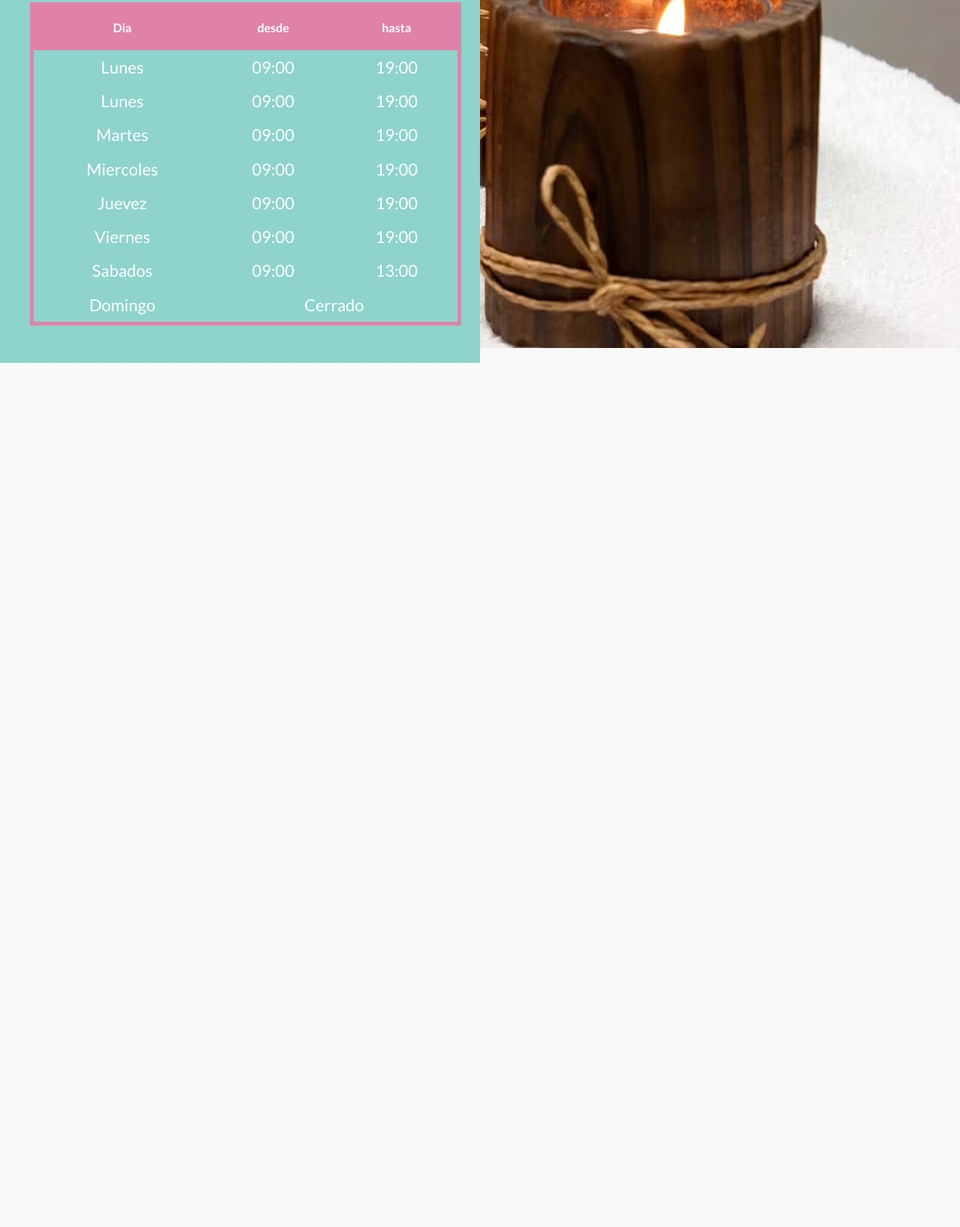
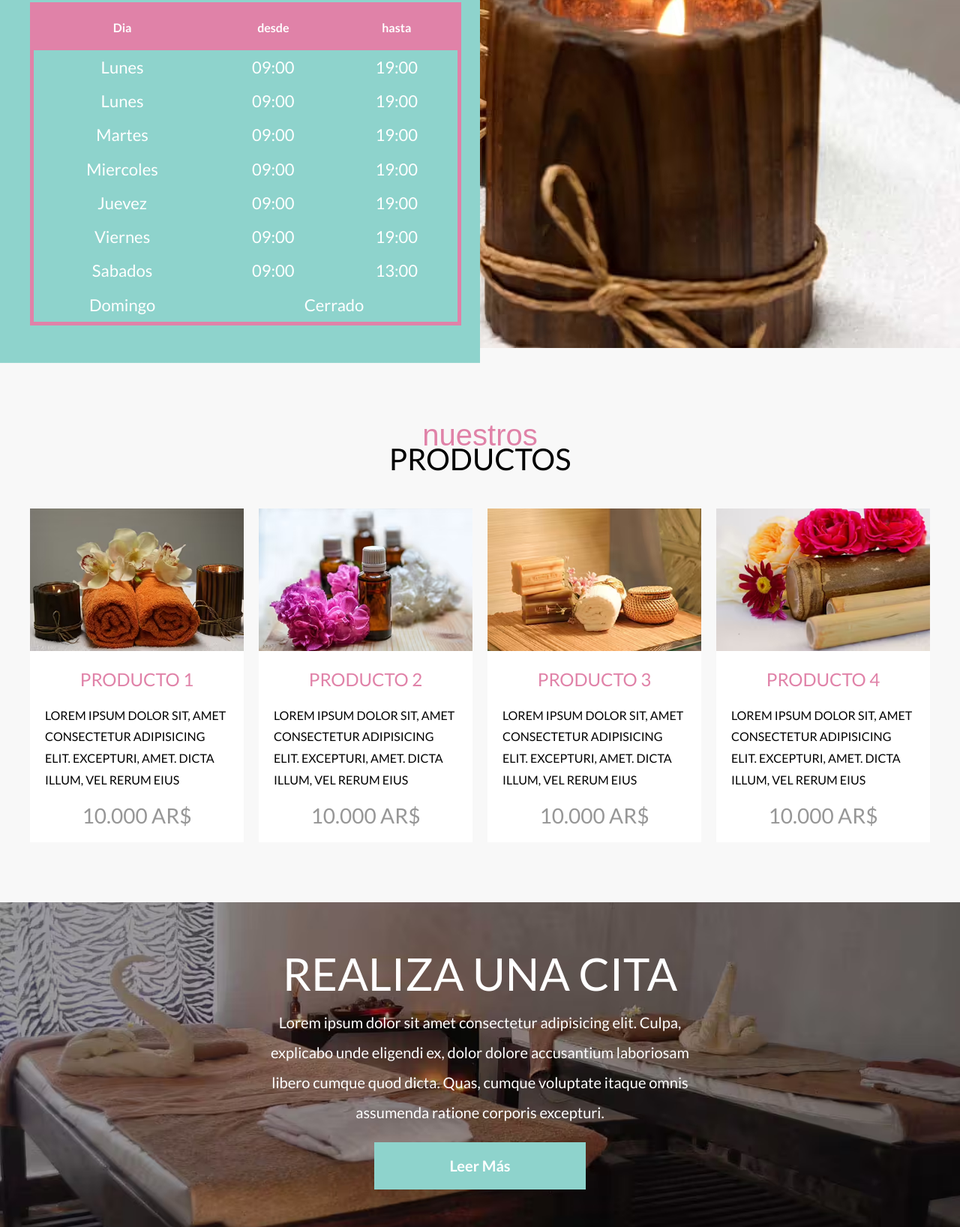
Before and after one commit to GustavoParfait/CandelaSpa, a website: page index.html in a window 1280 px wide. Shown: the part 2260-3896 px from the top of the page at 75% size. Before the commit the page ends 2744 px from the top, so only its background shows below. Drawn offline with Linux system fonts and the light colour scheme; a web font is replaced by a local one.

Commit message:
250120242002

```diff
--- a/index.html
+++ b/index.html
@@ -147,5 +147,71 @@
             </div>
         </div>
     </section>
+
+    <main class="products container section">
+        <h2 class="productsHeading">Nuestros <span>productos</span></h2>
+
+        <div class="productsGrid">
+
+            <!--Start products 1-->
+            <div class="product">
+                <div class="productMask">
+                    <img class="productImage" src="build/img/producto_01.avif" alt="Producto 1">
+                </div>
+                <div class="productContent">
+                    <h3 class="productName">Producto 1</h3>
+                    <p class="productDescription">Lorem ipsum dolor sit, amet consectetur adipisicing elit. Excepturi, amet. Dicta illum, vel rerum eius</p>
+                    <p class="productPrice">10.000 AR$</p>
+                </div>
+            </div>
+            <!--End Products 1-->
+
+            <!--Start products 2-->
+            <div class="product">
+                <div class="productMask">
+                    <img class="productImage" src="build/img/producto_02.avif" alt="Producto 1">
+                </div>
+                <div class="productContent">
+                    <h3 class="productName">Producto 2</h3>
+                    <p class="productDescription">Lorem ipsum dolor sit, amet consectetur adipisicing elit. Excepturi, amet. Dicta illum, vel rerum eius</p>
+                    <p class="productPrice">10.000 AR$</p>
+                </div>
+            </div>
+            <!--End Products 2-->
+
+            <!--Start products 3-->
+            <div class="product">
+                <div class="productMask">
+                    <img class="productImage" src="build/img/producto_03.avif" alt="Producto 1">
+                </div>
+                <div class="productContent">
+                    <h3 class="productName">Producto 3</h3>
+                    <p class="productDescription">Lorem ipsum dolor sit, amet consectetur adipisicing elit. Excepturi, amet. Dicta illum, vel rerum eius</p>
+                    <p class="productPrice">10.000 AR$</p>
+                </div>
+            </div>
+            <!--End Products 3-->
+
+            <!--Start products 4-->
+            <div class="product">
+                <div class="productMask">
+                    <img class="productImage" src="build/img/producto_04.avif" alt="Producto 1">
+                </div>
+                <div class="productContent">
+                    <h3 class="productName">Producto 4</h3>
+                    <p class="productDescription">Lorem ipsum dolor sit, amet consectetur adipisicing elit. Excepturi, amet. Dicta illum, vel rerum eius</p>
+                    <p class="productPrice">10.000 AR$</p>
+                </div>
+            </div>
+            <!--End Products 4-->
+
+        </div>
+    </main>
+
+    <section class="quotes">
+        <h2 class="quotesHeading">Realiza una Cita</h2>
+        <p class="quotesText">Lorem ipsum dolor sit amet consectetur adipisicing elit. Culpa, explicabo unde eligendi ex, dolor dolore accusantium laboriosam libero cumque quod dicta. Quas, cumque voluptate itaque omnis assumenda ratione corporis excepturi.</p>
+        <a class="quotesLink" href="#">Leer Más</a>
+    </section>
 </body>
 </html>
--- /dev/null
+++ b/src/scss/ui/contenido/_cita.scss
@@ -0,0 +1,29 @@
+@use 'base/mixins' as m;
+@use 'base/variables' as v;
+
+.quotes {
+    background-image: url(../img/bg_citas.avif);
+    background-position: center center;
+    background-size: cover;
+    background-attachment: fixed;
+    padding: 5rem 0;
+    text-align: center;
+
+    &Heading {
+        @include m.heading;
+        color: v.$white;
+        font-size: 6rem;
+    }
+
+    &Text {
+        max-width: 60rem;
+        margin: 0 auto;
+        color: v.$white;
+        line-height: 2;
+    }
+
+    &Link {
+        @include m.button(v.$primary, v.$white);
+        padding: 2rem 10rem;
+    }
+}
--- a/src/scss/ui/contenido/_index.scss
+++ b/src/scss/ui/contenido/_index.scss
@@ -1,3 +1,5 @@
 @forward 'bienvenido';
 @forward 'cards';
+@forward 'cita';
 @forward 'horarios';
+@forward 'productos';
--- /dev/null
+++ b/src/scss/ui/contenido/_productos.scss
@@ -0,0 +1,63 @@
+@use 'base/mixins' as m;
+@use 'base/variables' as v;
+
+.products {
+    &Heading {
+        @include m.headingItalics;
+        margin-bottom: 5rem;
+    }
+
+    &Grid {
+        @include m.grid(1, 2rem);
+
+        @include m.tablet {
+            @include m.grid(2, 2rem);
+        }
+
+        @include m.desktop {
+            @include m.grid(4, 2rem);
+        }
+    }
+}
+
+
+.product {
+
+    &Content {
+        background-color: v.$white;
+        padding: 2rem;
+    }
+
+    &Mask {
+        overflow: hidden;
+    }
+
+    &Image {
+        width: 100%;
+        transition-property: transform;
+        transition-duration: 300ms;
+
+        &:hover {
+            transform: scale(1.2)
+        }
+    }
+
+    &Name {
+        @include m.heading;
+        font-size: 2.4rem;
+        color: v.$secondary;
+    }
+
+    &Description {
+        font-size: 1.6rem;
+        text-transform: uppercase;
+        line-height: 1.8;
+    }
+
+    &Price {
+        text-align: center;
+        color: v.$grey;
+        font-size: 2.8rem;
+        margin: 0;
+    }
+}
```
Also changed, not shown: build/css/app.css, 1 other file.
